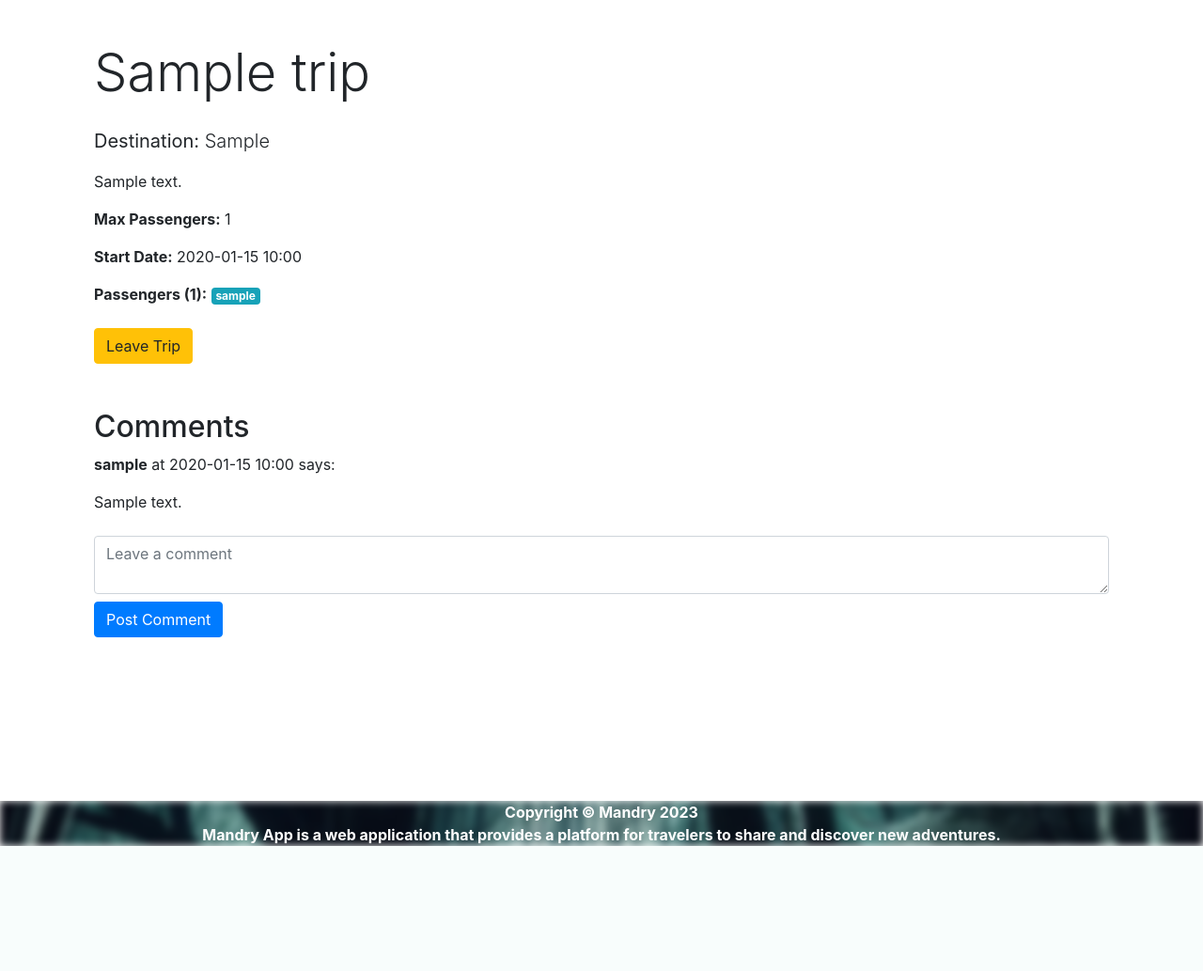
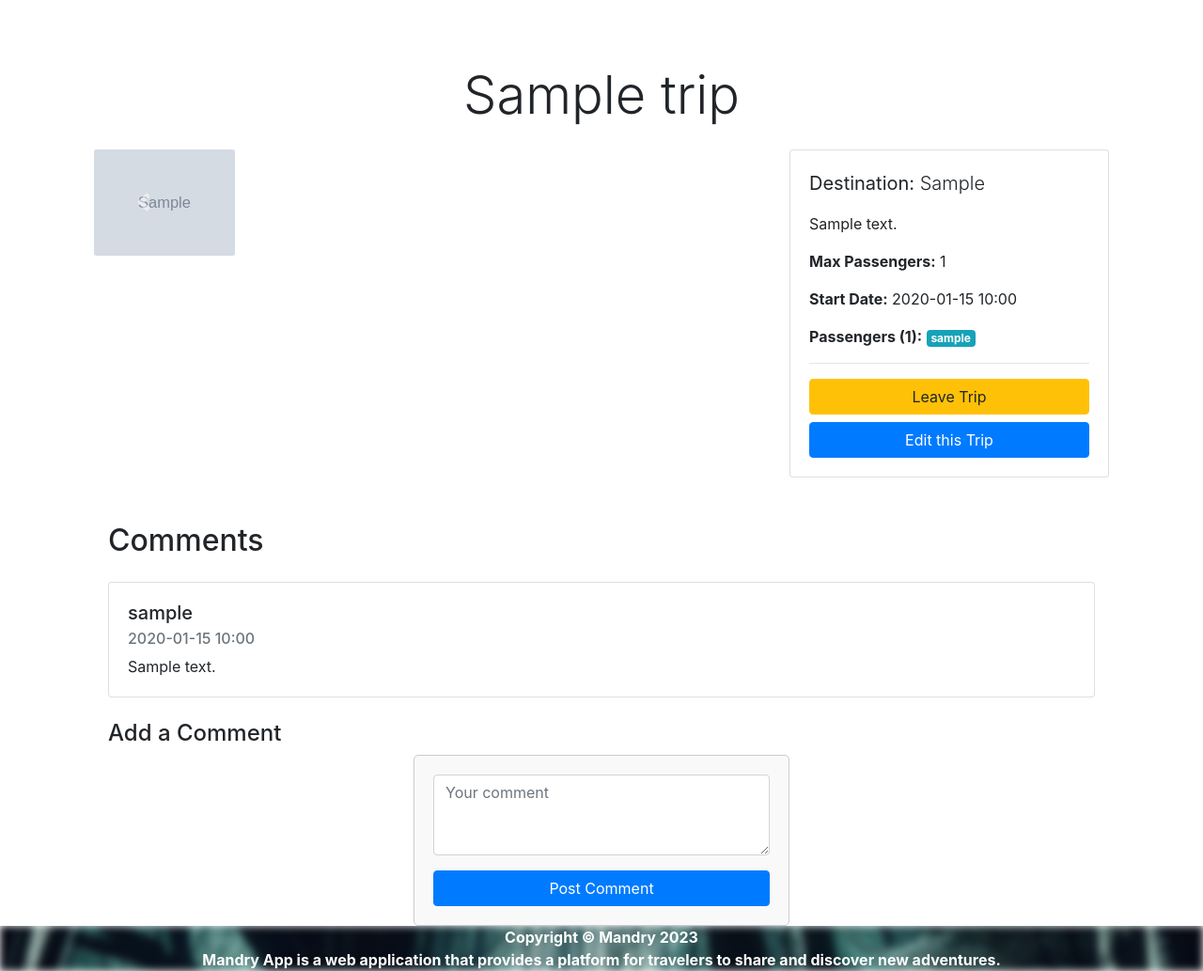
Before and after one commit to yurakuzo/mandry-app, a Django app: page /trip/1/ in a window 1280 px wide. Shown: the part 60-1093 px from the top of the page at 94% size. Before the commit the page ends 960 px from the top, so only its background shows below. Run offline with Django 4.2, Linux system fonts and the light colour scheme; a user stored in the database is signed in; tables that the repository leaves empty hold one stand-in row (values such as "Sample post"); grey boxes marked "Sample" are stand-in pictures; parts of the project's set-up code (start-up, migrations or seed data) failed here and were passed over; some libraries are stand-ins or nearby versions.

Commit message:
SUP-45:Added ability for users to upload trip images (#26)
* SUP-45:Added ability for users to upload trip images

* SUP-45: Updated and refactored code

* SUP-45: Resolved linter errors

---------

Co-authored-by: yurakuzo <yurakuzo20@gmail.com>

```diff
--- a/mandry/settings.py
+++ b/mandry/settings.py
@@ -85,6 +85,7 @@ AUTH_PASSWORD_VALIDATORS = [
 
 AUTH_USER_MODEL = 'traveller.Traveller'
 LOGOUT_REDIRECT_URL = 'main_page'
+LOGIN_REDIRECT_URL = 'main_page'
 
 LANGUAGE_CODE = 'en-us'
 
--- a/templates/base.html
+++ b/templates/base.html
@@ -38,6 +38,7 @@
 
                 <a class="dropdown-item" href="{% url 'mytrips' %}">View my trips</a>
                 <a class="dropdown-item" href="{% url 'create_trip' %}">Create a trip</a>
+                <a class="dropdown-item" href="{% url 'all_trips' %}">View All Trips</a>
 
 
 
--- a/templates/trip/trip_detail.html
+++ b/templates/trip/trip_detail.html
@@ -1,8 +1,43 @@
 {% extends "base.html" %}
 
 {% block content %}
-    <div class="container mt-4">
-        <h1 class="display-4 mb-4">{{ trip.title }}</h1>
+<div class="container mt-5">
+    <h1 class="display-4 mb-4 text-center">{{ trip.title }}</h1>
+    <div class="row mb-4">
+        <!-- Carousel for Images -->
+        <div class="col-lg-8 mb-4">
+            {% if trip.images.all %}
+                <div id="tripCarousel" class="carousel slide" data-ride="carousel">
+                    <div class="carousel-inner">
+                        {% for image in trip.images.all %}
+                        <div class="carousel-item {% if forloop.first %}active{% endif %}">
+                            <img
+                                src="{{ image.image.url }}"
+                                class="d-block w-100"
+                                alt="Trip Image"
+                                style="max-width: 150px; max-height: 150px; border-radius: 2%; object-fit: cover;"
+                            >
+                        </div>
+                        {% endfor %}
+                    </div>
+                    <a class="carousel-control-prev" href="#tripCarousel" role="button" data-slide="prev">
+                        <span class="carousel-control-prev-icon" aria-hidden="true"></span>
+                        <span class="sr-only">Previous</span>
+                    </a>
+                    <a class="carousel-control-next" href="#tripCarousel" role="button" data-slide="next">
+                        <span class="carousel-control-next-icon" aria-hidden="true"></span>
+                        <span class="sr-only">Next</span>
+                    </a>
+                </div>
+            {% else %}
+                <img src="/media/trip_images/default_trip_image.jpg" class"d-block w-100" alt="Default Trip Image">
+            {% endif %}
+        </div>
+
+        <!-- Trip Details -->
+        <div class="col-lg-4">
+            <div class="card">
+                <div class="card-body">
                     <p class="lead"><strong>Destination:</strong> {{ trip.destination }}</p>
                     <p>{{ trip.description }}</p>
                     <p><strong>Max Passengers:</strong> {{ trip.max_passengers }}</p>
@@ -12,23 +47,34 @@
                             <a href="{% url 'profile' pk=passenger.pk %}" class="badge badge-info">{{ passenger.username }}</a>
                         {% endfor %}
                     </p>
-
-        <form method="post" class="mt-4">
+                    <hr>
+                    <!-- Action buttons -->
+                    <form method="post">
                         {% csrf_token %}
                         {% if request.user in trip.passengers.all %}
-                <button type="submit" name="leave" class="btn btn-warning">Leave Trip</button>
+                            <button type="submit" name="leave" class="btn btn-warning btn-block">Leave Trip</button>
                         {% else %}
-                <button type="submit" name="join" class="btn btn-success">Join Trip</button>
+                            <button type="submit" name="join" class="btn btn-success btn-block">Join Trip</button>
                         {% endif %}
                     </form>
+                    {% if request.user == trip.initiator %}
+                        <a href="{% url 'edit_trip' trip.id %}" class="btn btn-primary btn-block mt-2">Edit this Trip</a>
+                    {% endif %}
+                </div>
+            </div>
+        </div>
+    </div>
 
-        <!-- Comment Section -->
-        <div class="comments-area mt-5">
-            <h2>Comments</h2>
+    <div class="container mt-5">
+        <h2 class="mb-4">Comments</h2>
+        <div class="comments-list">
             {% for comment in trip.comments.all %}
-                <div class="comment mb-3">
-                    <p><strong>{{ comment.user.username }}</strong> at {{ comment.created_at|date:"Y-m-d H:i" }} says:</p>
-                    <p>{{ comment.text }}</p>
+                <div class="card mb-3">
+                    <div class="card-body">
+                        <h5 class="card-title">{{ comment.user.username }}</h5>
+                        <h6 class="card-subtitle mb-2 text-muted">{{ comment.created_at|date:"Y-m-d H:i" }}</h6>
+                        <p class="card-text">{{ comment.text }}</p>
+                    </div>
                 </div>
             {% empty %}
                 <p>No comments yet.</p>
@@ -37,13 +83,30 @@
 
         <!-- Comment Form -->
         {% if user.is_authenticated %}
-            <form method="post" class="comment-form mt-4">
+            <div class="comment-form mt-4">
+                <h4>Add a Comment</h4>
+                <form method="post" class="form">
                     {% csrf_token %}
-                <textarea name="comment" class="form-control" placeholder="Leave a comment"></textarea>
-                <button type="submit" class="btn btn-primary mt-2">Post Comment</button>
+                    <div class="form-group">
+                        <textarea name="comment" class="form-control" rows="3" placeholder="Your comment"></textarea>
+                    </div>
+                    <button type="submit" class="btn btn-primary">Post Comment</button>
                 </form>
+            </div>
         {% else %}
-            <p><a href="{% url 'login' %}">Log in</a> to post a comment.</p>
+            <p class="mt-4"><a href="{% url 'login' %}">Log in</a> to post a comment.</p>
         {% endif %}
     </div>
+
     {% endblock %}
+
+    {% block css %}
+    <style>
+        .comments-list .card {
+            margin-bottom: 15px;
+        }
+        .comment-form textarea {
+            margin-bottom: 10px;
+        }
+    </style>
+    {% endblock %}
--- a/traveller/views.py
+++ b/traveller/views.py
@@ -38,7 +38,6 @@ def update_profile(request):
         form = UpdateProfileForm(request.POST, request.FILES, instance=request.user)
         if form.is_valid():
             form.save()
-            # Redirect to profile page or show a success message
             return redirect('profile', pk=request.user.id)
     else:
         form = UpdateProfileForm(instance=request.user)
--- a/trip/admin.py
+++ b/trip/admin.py
@@ -1,9 +1,10 @@
 from django.contrib import admin
-from trip.models import Trip
+from trip.models import Trip, TripImage
 
 
 @admin.register(Trip)
 class TripAdmin(admin.ModelAdmin):
     list_display = ['id', 'title', 'destination', 'initiator', 'start_date']
 
-# Register your models here.
+
+admin.site.register(TripImage)
--- a/trip/models.py
+++ b/trip/models.py
@@ -1,5 +1,6 @@
 from django.db import models
 from traveller.models import Traveller
+from django.urls import reverse
 
 DIFFICULTY_CHOICES = [
         ('easy', 'Easy'),
@@ -35,6 +36,17 @@ class Trip(models.Model):
     def leave_trip(self, user):
         self.passengers.remove(user)
 
+    def get_absolute_url(self):
+        return reverse('trip_detail', kwargs={'pk': self.pk})
+
+
+class TripImage(models.Model):
+    trip = models.ForeignKey(Trip, related_name='images', on_delete=models.CASCADE)
+    image = models.FileField(upload_to='trip_images/')
+
+    def __str__(self):
+        return f"Image for {self.trip.title}"
+
 
 class Comment(models.Model):
     trip = models.ForeignKey(Trip, related_name='comments', on_delete=models.CASCADE)
--- a/trip/urls.py
+++ b/trip/urls.py
@@ -3,7 +3,7 @@ from django.urls import path
 from trip.views import MyTripsView
 from trip.views import TripCreationView
 from trip.views import TripDetailView
-from trip.views import AllTripsView
+from trip.views import AllTripsView, TripUpdateView
 
 
 urlpatterns = [
@@ -11,5 +11,6 @@ urlpatterns = [
     path("create-trip/", TripCreationView.as_view(), name="create_trip"),
     path('<int:pk>/', TripDetailView.as_view(), name='trip_detail'),
     path('all-trips/', AllTripsView.as_view(), name='all_trips'),
+    path('edit-trip/<int:pk>/', TripUpdateView.as_view(), name='edit_trip'),
 
 ]
--- a/trip/views.py
+++ b/trip/views.py
@@ -1,11 +1,12 @@
 from django.shortcuts import render
 from django.views import generic
-from trip.models import Trip, Comment
+from trip.models import Trip, Comment, TripImage
 from django.urls import reverse_lazy
-from trip.forms import TripCreationForm
+from trip.forms import TripCreationForm, TripImageForm
 from django.views.generic.list import ListView
 from django.views.generic.detail import DetailView
 from django.shortcuts import redirect
+from django.contrib.auth.mixins import LoginRequiredMixin, UserPassesTestMixin
 
 
 class MyTripsView(ListView):
@@ -20,17 +21,18 @@ class MyTripsView(ListView):
             return Trip.objects.none()
 
 
-class TripCreationView(generic.CreateView):
+class TripCreationView(LoginRequiredMixin, generic.CreateView):
     form_class = TripCreationForm
     success_url = reverse_lazy('main_page')
     template_name = 'trip/create_trip.html'
     model = Trip
 
     def form_valid(self, form):
-        # Set the initiator to the user making the request
         form.instance.initiator = self.request.user
-        # Call the super class form_valid to save the form and redirect to success_url
         return super(TripCreationView, self).form_valid(form)
+
+    def form_invalid(self, form):
+        return super(TripCreationView, self).form_invalid(form)
 
 
 class TripDetailView(DetailView):
@@ -42,13 +44,16 @@ class TripDetailView(DetailView):
         if 'join' in request.POST:
             trip.join_trip(request.user)
             return redirect("trip_detail", pk=trip.pk)
+
         elif 'leave' in request.POST:
             trip.leave_trip(request.user)
             return redirect("trip_detail", pk=trip.pk)
+
         elif 'comment' in request.POST and request.user.is_authenticated:
             comment_text = request.POST.get('comment')
             Comment.objects.create(trip=trip, user=request.user, text=comment_text)
             return redirect("trip_detail", pk=trip.pk)
+
         return render(request, self.template_name, {'trip': trip})
 
 
@@ -58,6 +63,30 @@ class AllTripsView(ListView):
     context_object_name = 'all_trips'
 
 
+class TripUpdateView(LoginRequiredMixin, UserPassesTestMixin, generic.UpdateView):
+    model = Trip
+    form_class = TripCreationForm
+    template_name = 'trip/edit_trip.html'
+
+    def get_context_data(self, **kwargs):
+        data = super().get_context_data(**kwargs)
+        if self.request.POST:
+            data['images'] = TripImageForm(self.request.POST, self.request.FILES)
+        else:
+            data['images'] = TripImageForm()
+        return data
+
+    def form_valid(self, form):
+        self.object = form.save()
+        for img_file in self.request.FILES.getlist('image'):
+            TripImage.objects.create(trip=self.object, image=img_file)
+        return super().form_valid(form)
+
+    def test_func(self):
+        trip = self.get_object()
+        return self.request.user == trip.initiator
+
+
 def trip_details(request, trip_id):
     trip = Trip.objects.get(pk=trip_id)
 
@@ -65,4 +94,5 @@ def trip_details(request, trip_id):
         comment_text = request.POST.get('comment')
         Comment.objects.create(trip=trip, user=request.user, text=comment_text)
         return redirect('trip_details', trip_id=trip_id)
+
     return render(request, 'trip_details.html', {'trip': trip})
```
Also changed, not shown: templates/trip/create_trip.html (+21 -18 lines), templates/trip/edit_trip.html (added, +63 -0 lines), trip/forms.py (+16 -4 lines), media/profile_images/4.jpg (deleted), media/profile_images/Figure_1.png (deleted), media/trip_images/default_trip_image.jpg (added), media/trip_images/favicon.ico (added), trip/migrations/0011_tripimage.py (added). Lines whose indentation alone changed are shown as unchanged.
